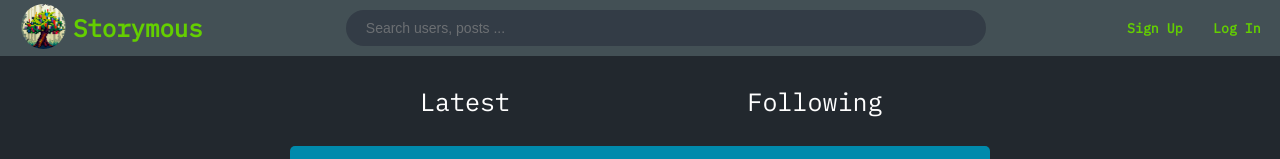
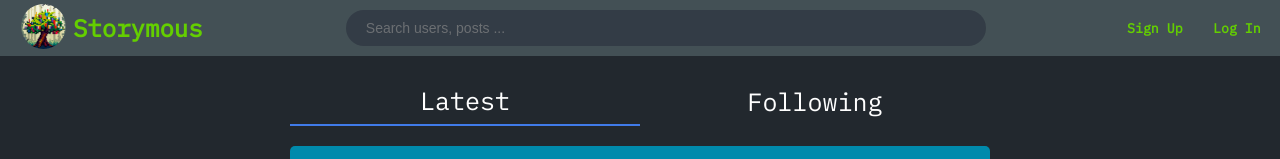
Before and after one commit to aleixfortm/storymous, a Vue app: page /home in a window 1280 px wide. Shown: the top 159 px of the page. Built offline with nearby package versions, Linux system fonts and the light colour scheme.

Commit message:
finished last styles feed selector

```diff
--- a/src/components/SelectButton.vue
+++ b/src/components/SelectButton.vue
@@ -34,13 +34,12 @@ button:active {
 }
 
 .flat {
-  background-color: transparent;
-  color: #3a0061;
-  border: none;
+    border-bottom: 2px solid #407be9;
 }
 
 .flat:hover,
 .flat:active {
-  background-color: #edd2ff;
+    background-color: #7b89a11e;
+    color: #407be9;
 }
 </style>
--- a/src/pages/HomePage.vue
+++ b/src/pages/HomePage.vue
@@ -2,13 +2,13 @@
 
     <div class="block">
         <div class="rectangle">
-            <select-button>
+            <select-button @click="setSelectedTab('latest')" :mode="selectedTab === 'following' ? null : 'flat'">
                 <div>Latest</div>
             </select-button>
         </div>
 
         <div class="rectangle">
-            <select-button>
+            <select-button @click="setSelectedTab('following')" :mode="selectedTab === 'following' ? 'flat' : null">
                 <div>Following</div>
             </select-button>
         </div>
@@ -41,6 +41,12 @@ export default {
                 { id: '1', title: 'Pollancret petit', content: 'Lorem ipsum fsdfsadf dsfdsafdsf dsfdsaf dsfdasf dsfsadfdsafdsf dsfdsa fdsaf dsf sda' },
                 { id: '2', title: 'Ato mar porc ulo', content: 'sdfsdfsdfdsfds fdsf dsafd sfdsf dsfsd fds fsdf sdfds fdsa afsdf dsf sdaf dfadsfdsafdsfds fdsf asdfdas f' },
             ],
+            selectedTab: 'latest',
+        }
+    },
+    methods: {
+        setSelectedTab(tab) {
+            this.selectedTab = tab;
         }
     }
 }
```
